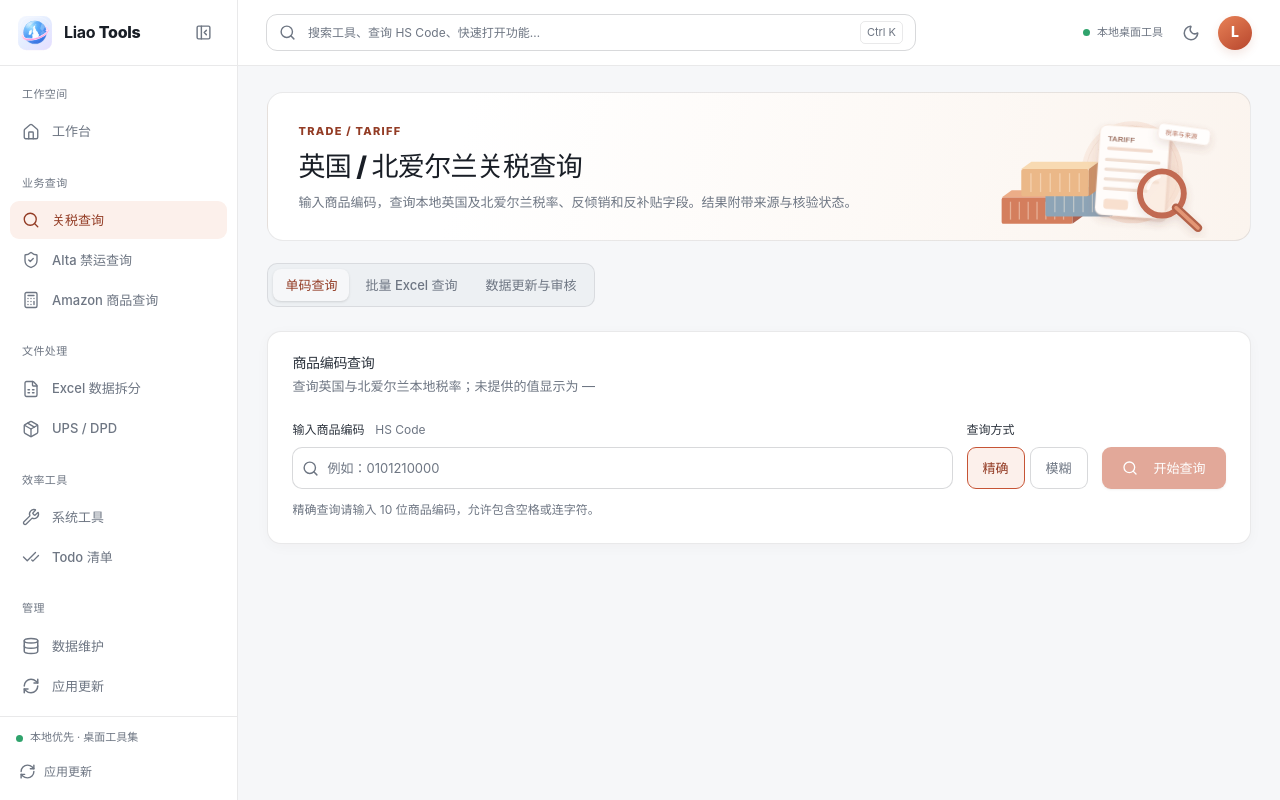
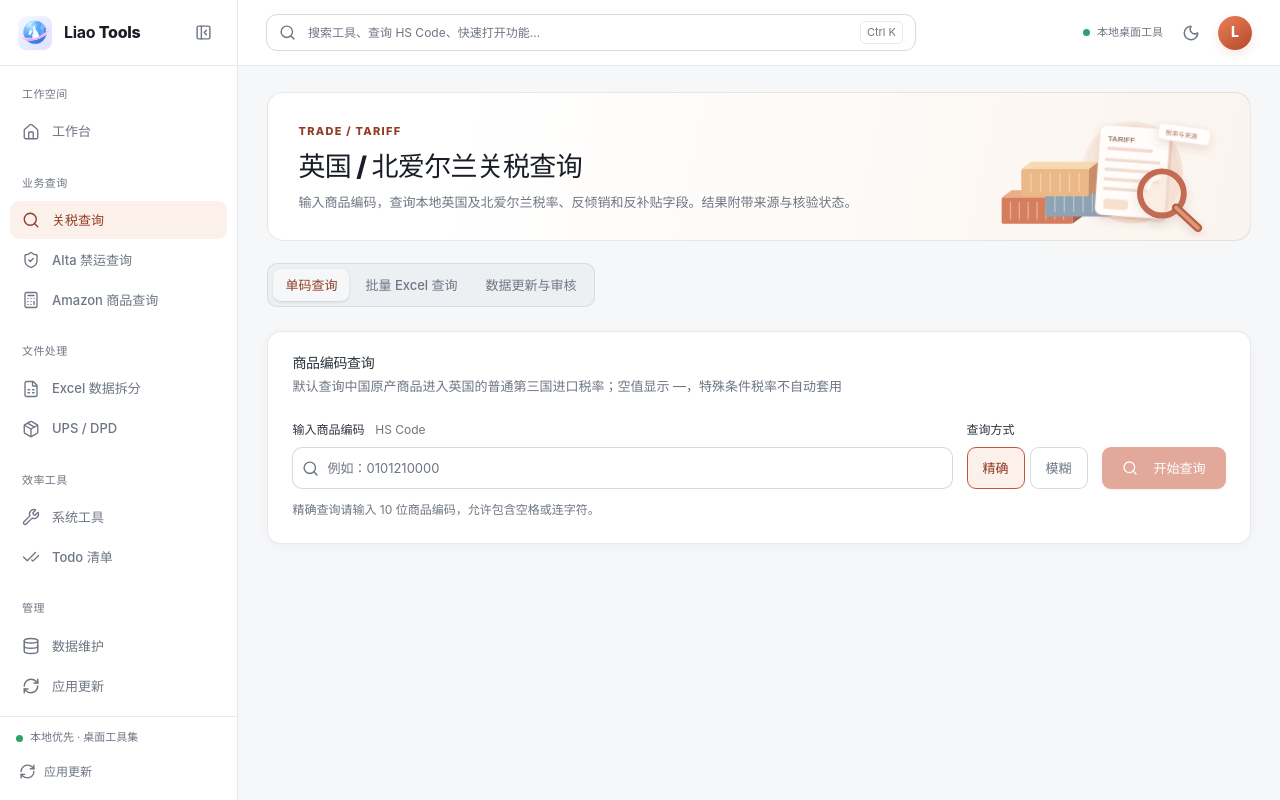
Before and after one commit to liao-works/liao-tools, a React (Vite) app: page /tax in a window 1280 px wide. Built offline with nearby package versions, Linux system fonts and the light colour scheme; the HTML template or start-up script is replaced by a standard one.

Commit message:
ux(tariff): describe default China-origin commercial import rate scope in search UI

```diff
--- a/src/features/tax/components/SingleQueryTab.tsx
+++ b/src/features/tax/components/SingleQueryTab.tsx
@@ -259,7 +259,7 @@ export function SingleQueryTab() {
       <Card className="lt-tax-form">
         <CardHeader>
           <CardTitle>商品编码查询</CardTitle>
-          <CardDescription>查询英国与北爱尔兰本地税率；未提供的值显示为 —</CardDescription>
+          <CardDescription>默认查询中国原产商品进入英国的普通第三国进口税率；空值显示 —，特殊条件税率不自动套用</CardDescription>
         </CardHeader>
         <CardContent className="space-y-3">
           <div className="lt-tax-form-fields">
```
